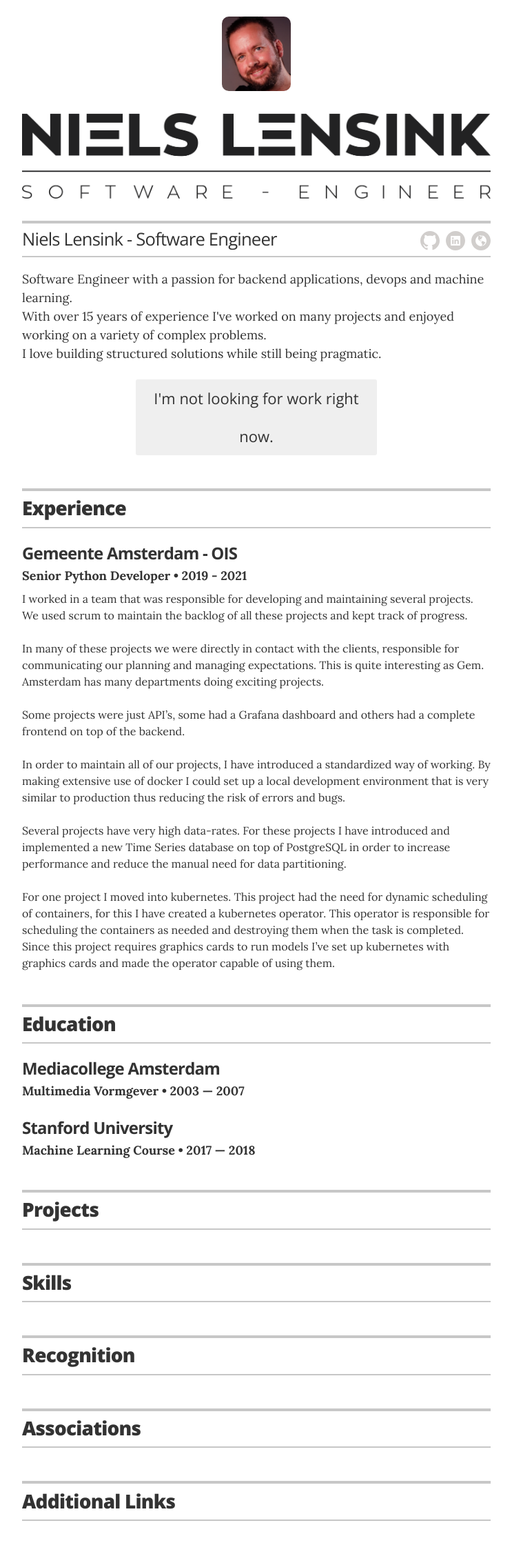
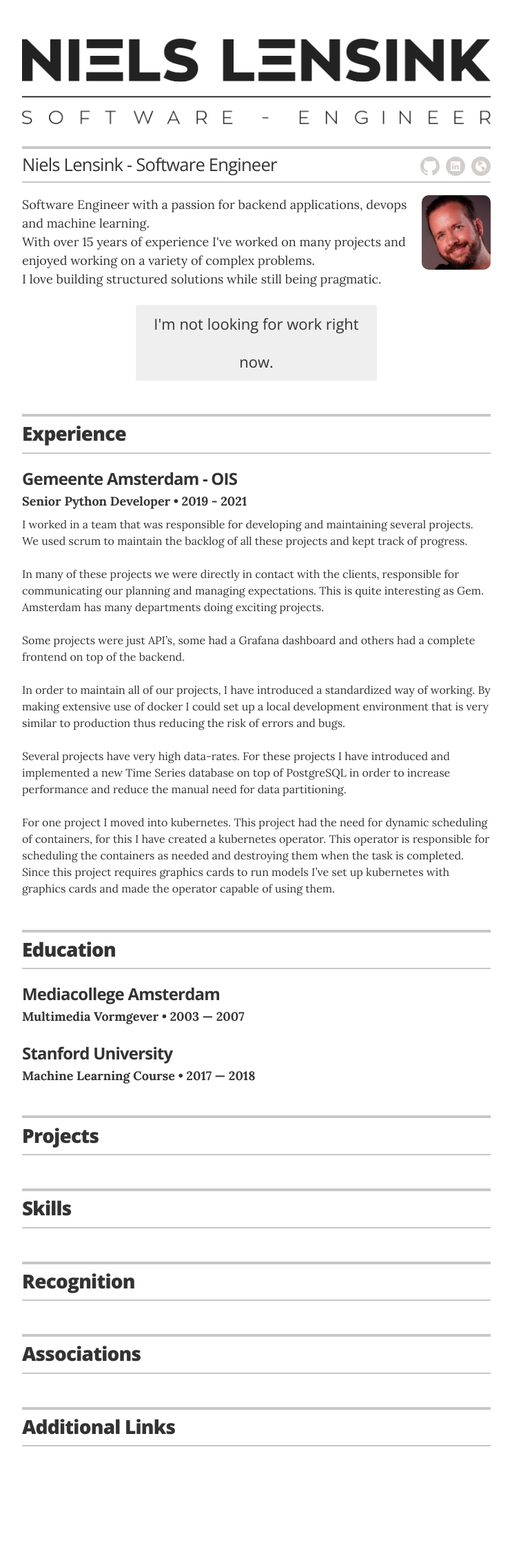
Before and after one commit to nielslensink/resume, a Jekyll site: the page built from index.html, in a window 1280 px wide. Shown: the whole page at 69% size, without its empty margins (268-1011 px from the left). Built offline with Jekyll 4.4.1, drawn with Linux system fonts in a browser that asks for light colours; after the commit the page ends 2145 px from its top, so only the background shows below that.

Commit message:
Update resume.html

```diff
--- a/_layouts/resume.html
+++ b/_layouts/resume.html
@@ -12,9 +12,9 @@
       <header class="page-header">
 
         <!-- You can turn off the avatar in _config.yml by setting to false -->
-        {% if site.resume_avatar == 'true' %}
+        <!-- {% if site.resume_avatar == 'true' %}
         <img src="images/face.png" alt="my photo" class="avatar" itemprop="image">
-        {% endif %}
+        {% endif %} -->
 
         {% if site.resume_logo == 'true' %}
         <img src="images/logo-text.png" alt="my photo" class="logo" itemprop="image">
@@ -45,6 +45,9 @@
 
         <div class="executive-summary" itemprop="description">
           <p>
+            {% if site.resume_avatar == 'true' %}
+            <img src="images/face.png" alt="my photo" class="avatar" itemprop="image" style="float: right;">
+            {% endif %}
             {{ site.resume_header_intro | newline_to_br }}
           </p>
         </div>
```
